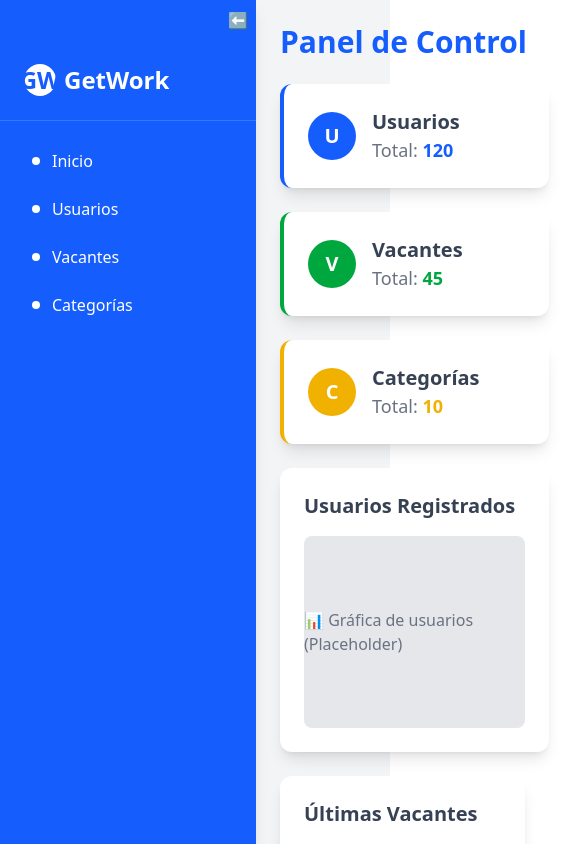
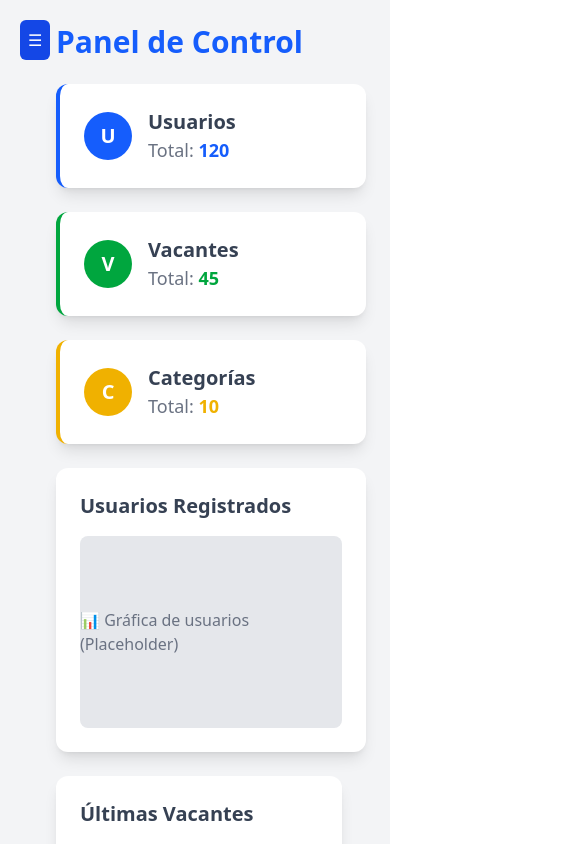
Before and after one commit to GerardoDiaz891/job-platform-frontend, a Vue app in the folder project-frontend/: page /admin/dashboard in a window 390 px wide. Shown: the top 844 px of the page, 573 px wide, since content can reach past the window. Built offline with nearby package versions, Linux system fonts and the light colour scheme.

Commit message:
el sidebar ya no está feo

```diff
--- a/project-frontend/src/components/SidebarComponent.vue
+++ b/project-frontend/src/components/SidebarComponent.vue
@@ -1,36 +1,40 @@
 <template>
   <div class="flex">
-
+    <!-- Sidebar -->
     <div
-      :class="['h-screen bg-blue-600 text-white flex flex-col shadow-lg transition-all duration-300', isOpen ? 'w-64' : 'w-30']"
+      :class="[
+        'fixed sm:relative h-screen bg-blue-700 text-white flex flex-col shadow-xl transition-all duration-300 z-50',
+        isOpen ? 'w-64' : 'w-20',
+        isMobile ? 'left-0' : ''
+      ]"
+      v-show="!isMobile || isOpen"
     >
-
+      <!-- Botón para colapsar/expandir -->
       <button
-        @click="isOpen = !isOpen"
-        class="p-2 text-white hover:bg-blue-500 transition self-end"
+        @click="toggleSidebar"
+        class="p-3 text-white hover:bg-blue-600 transition self-end flex items-center justify-center"
       >
-        <span v-if="isOpen">⬅️</span>
-        <span v-else>➡️</span>
+        <span class="text-lg">{{ isOpen ? '⬅️' : '➡️' }}</span>
       </button>
 
-
-      <div class="p-6 text-2xl font-bold flex items-center gap-2 border-b border-blue-500" v-if="isOpen">
-        <span class="w-8 h-8 bg-white rounded-full flex items-center justify-center text-blue-600 font-bold">
+      <!-- Logo y Nombre -->
+      <div class="p-5 flex items-center gap-3 border-b border-blue-500">
+        <div class="w-10 h-10 bg-white text-blue-700 flex items-center justify-center rounded-full font-bold">
           GW
-        </span>
-        GetWork
+        </div>
+        <span v-if="isOpen" class="text-xl font-semibold">GetWork</span>
       </div>
 
-      <!-- Menú -->
+      <!-- Menú de Navegación -->
       <nav class="flex-1 mt-4">
-        <ul>
+        <ul class="space-y-2">
           <li v-for="item in menuItems" :key="item.name">
             <router-link
               :to="item.path"
-              class="flex items-center gap-3 px-6 py-3 text-white hover:bg-blue-500 transition duration-300 rounded-lg mx-2"
-              active-class="bg-white text-blue-600 font-bold"
+              class="flex items-center gap-4 px-4 py-3 hover:bg-blue-600 transition duration-300 rounded-lg mx-2"
+              active-class="bg-white text-blue-700 font-bold"
             >
-              <span class="w-2 h-2 bg-white rounded-full"></span>
+              <span class="text-lg">{{ item.icon }}</span>
               <span v-if="isOpen">{{ item.name }}</span>
             </router-link>
           </li>
@@ -38,19 +42,46 @@
       </nav>
     </div>
 
-
-
+    <!-- Contenido Principal -->
+    <div class="flex-1 p-4 sm:ml-20" :class="{ 'ml-64': isOpen && !isMobile }">
+      <button
+        @click="toggleSidebar"
+        class="sm:hidden fixed top-5 left-5 bg-blue-700 text-white p-2 rounded-md z-50"
+      >
+        ☰
+      </button>
+      <slot />
+    </div>
   </div>
 </template>
 
 <script setup>
-import { ref } from "vue";
+import { ref, onMounted } from "vue";
+
 const isOpen = ref(true);
+const isMobile = ref(false);
 
+// Definir los elementos del menú con iconos
 const menuItems = [
-  { name: "Inicio", path: "/dashboard" },
-  { name: "Usuarios", path: "/dashboard/usuarios" },
-  { name: "Vacantes", path: "/dashboard/vacantes" },
-  { name: "Categorías", path: "/dashboard/categorias" },
+  { name: "Inicio", path: "/dashboard", icon: "🏠" },
+  { name: "Usuarios", path: "/dashboard/usuarios", icon: "👤" },
+  { name: "Vacantes", path: "/dashboard/vacantes", icon: "📄" },
+  { name: "Categorías", path: "/dashboard/categorias", icon: "📂" },
 ];
+
+// Función para detectar si es móvil
+const checkScreen = () => {
+  isMobile.value = window.innerWidth < 640;
+  if (isMobile.value) isOpen.value = false;
+};
+
+const toggleSidebar = () => {
+  isOpen.value = !isOpen.value;
+};
+
+// Detectar cambios en la pantalla
+onMounted(() => {
+  checkScreen();
+  window.addEventListener("resize", checkScreen);
+});
 </script>
```
